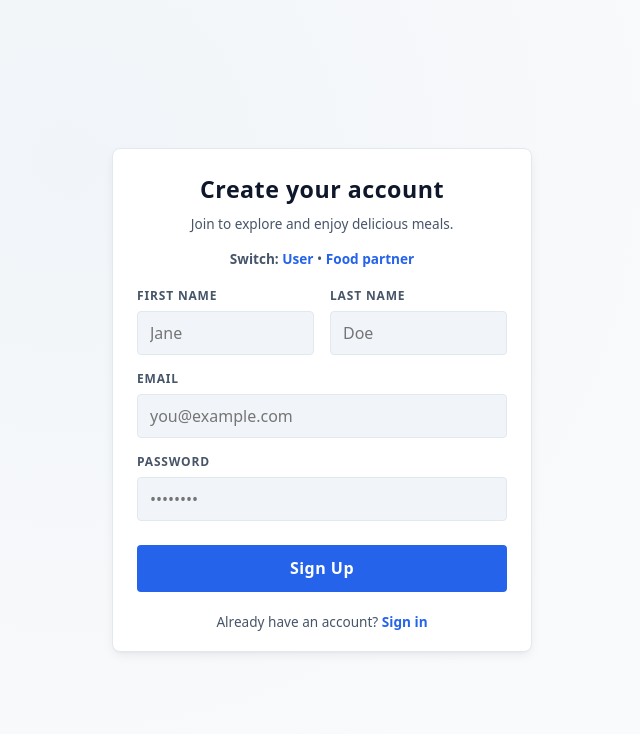
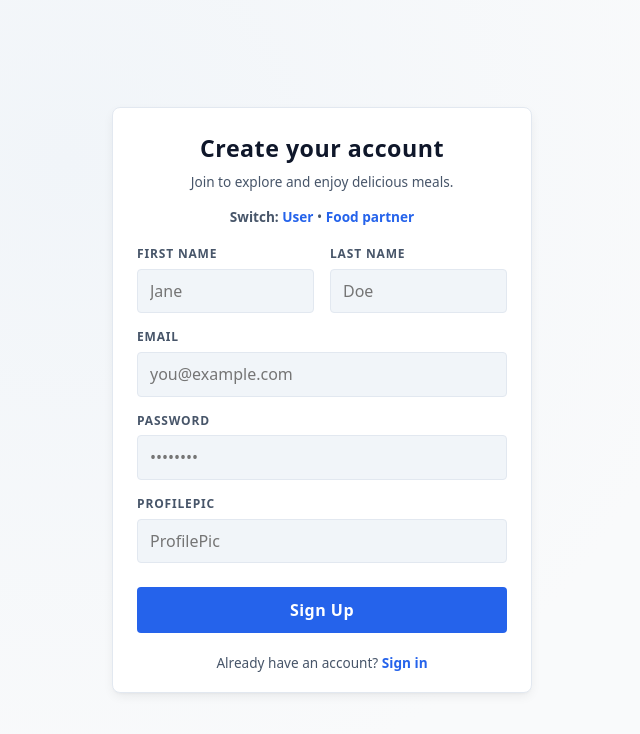
Before and after one commit to jkhanjan/food-sharing, a React app in the folder frontend/: page /user/register in a window 1280 px wide. Shown: the top 734 px of the page, without its empty margins (318-958 px from the left). Built offline with nearby package versions, Linux system fonts and the light colour scheme; the HTML template or start-up script is replaced by a standard one.

Commit message:
authentication fallback added

```diff
--- a/frontend/src/pages/auth/UserRegister.jsx
+++ b/frontend/src/pages/auth/UserRegister.jsx
@@ -10,6 +10,7 @@ const UserRegister = () => {
   const [lastName, setLastName] = useState("");
   const [email, setEmail] = useState("");
   const [password, setPassword] = useState("");
+  const [profilePic, setProfilePic] = useState('')
   const navigate = useNavigate();
   const handleSubmit = async (e) => {
     e.preventDefault();
@@ -18,6 +19,7 @@ const UserRegister = () => {
       lastName,
       email,
       password,
+      profilePic
     });
     console.log(resposne.data);
     navigate("/");
@@ -88,6 +90,16 @@ const UserRegister = () => {
               onChange={(e) => setPassword(e.target.value)}
             />
           </div>
+           <div className="field-group">
+            <label htmlFor="ProfilePic">ProfilePic</label>
+            <input
+              id="ProfilePic"
+              name="ProfilePic"
+              type="ProfilePic"
+              placeholder="ProfilePic"
+              onChange={(e) => setProfilePic(e.target.value)}
+            />
+          </div>
           <button className="auth-submit" type="submit">
             Sign Up
           </button>
--- a/frontend/src/pages/home/Home.jsx
+++ b/frontend/src/pages/home/Home.jsx
@@ -43,7 +43,6 @@ const Home = () => {
       );
     } catch (err) {
       console.error("Failed to like video:", err);
-      // Optionally show toast notification to user
     }
   }
 
@@ -65,7 +64,6 @@ const Home = () => {
       );
     } catch (err) {
       console.error("Failed to save video:", err);
-      // Optionally show toast notification to user
     }
   }
 
```
